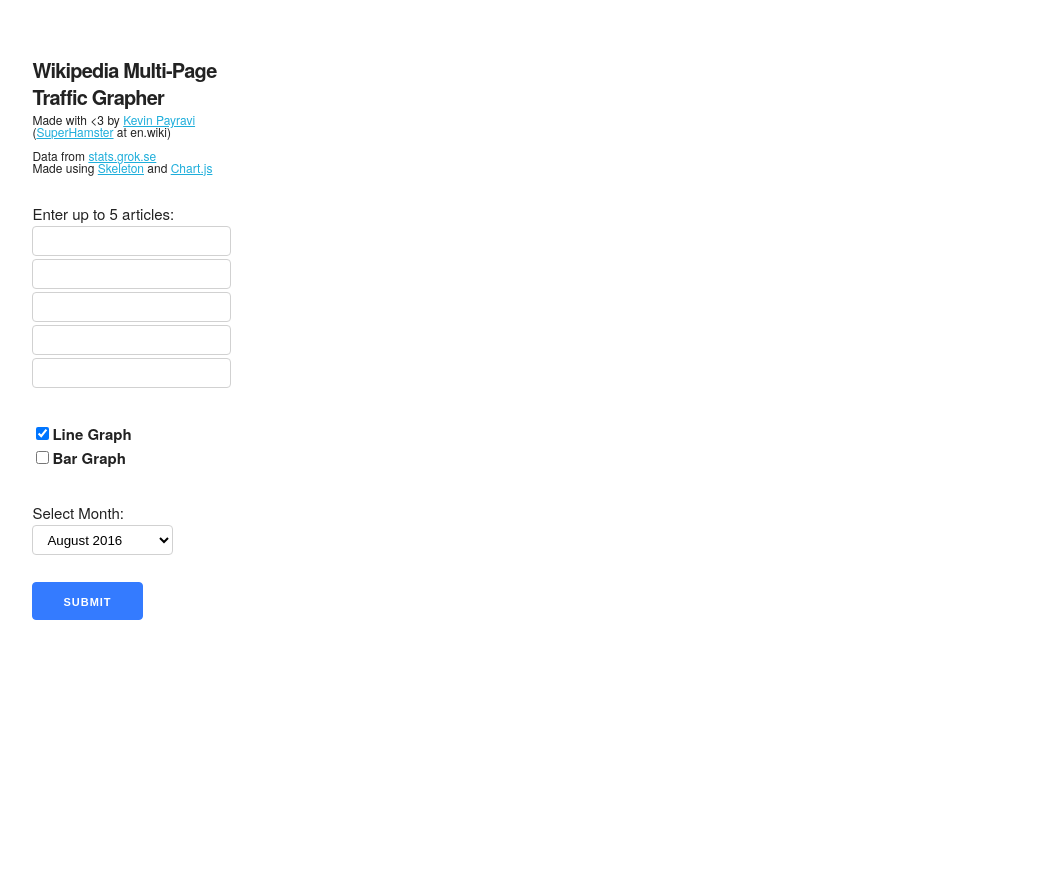
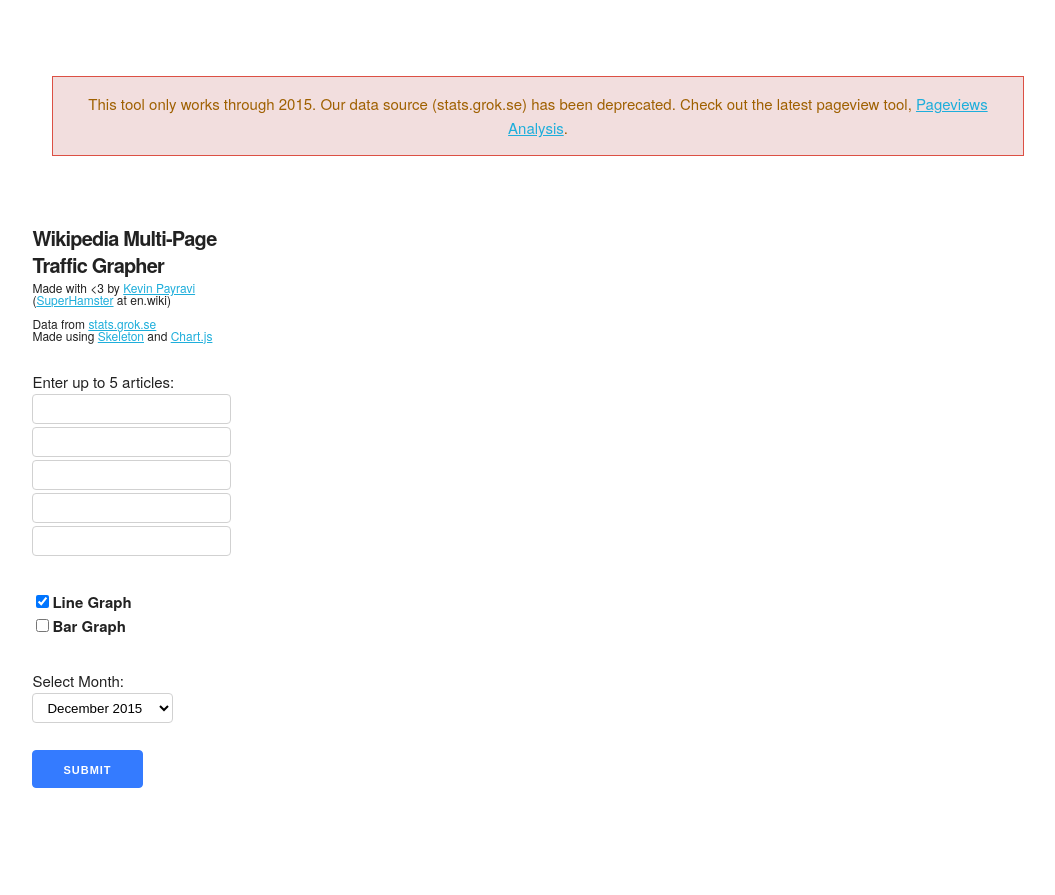
Before and after one commit to KevinPayravi/Wikipedia-Traffic-Grapher, a PHP site: page / in a window 1280 px wide. Shown: the whole page, without its empty margins (102-1157 px from the left). Before the commit the page ends 620 px from the top, so only its background shows below. Run offline with PHP 8.4, Linux system fonts and the light colour scheme; some libraries are stand-ins or nearby versions.

Commit message:
Cutting off data 2016 / Adding warning
stats.grok.se doesn't cover 2016 pageviews

```diff
--- a/css/style.css
+++ b/css/style.css
@@ -32,3 +32,12 @@ a.key:hover {
 a.key:active {
     color: #FFFFFF;
 }
+
+.warning {
+	background-color: #F2DEDE;
+	border: 1px solid #DC5044;
+	color: #9F6000;
+	margin: 20px;
+	padding: 15px;
+	text-align: center;
+}
--- a/index.php
+++ b/index.php
@@ -23,6 +23,8 @@
 <body>
 <br><br>
 <div class="container">
+	<div class="warning">This tool only works through 2015. Our data source (stats.grok.se) has been deprecated. Check out the latest pageview tool, <a href="https://tools.wmflabs.org/pageviews/">Pageviews Analysis</a>.</div>
+	<br><br>
 	<div class="row">
 		<div class="three columns">
 			<h4><b>Wikipedia Multi-Page Traffic Grapher</b></h4>
@@ -77,6 +79,9 @@
 				month[10] = "November";
 				month[11] = "December";
 
+				// The following code generates dropdown months for the current year, up to the previous month.
+				// Currently disabled since stats.grok.se hasn't been updating since 2016-01.
+				/*
 				for(m = currentMonth - 1; m >= 0; m--) {
 					var dateSelection = document.createElement("OPTION");
 					dateSelection.text = month[m] + " " + String(currentYear);
@@ -87,8 +92,9 @@
 					}
 					document.getElementById('date').options.add(dateSelection);
 				}
+				*/
 
-				for(y = currentYear - 1; y >= 2008; y--) {
+				for(y = 2015; y >= 2008; y--) {
 					for(m = 11; m >= 0; m--) {
 						var dateSelection = document.createElement("OPTION");
 						dateSelection.text = month[m] + " " + String(y);
```
